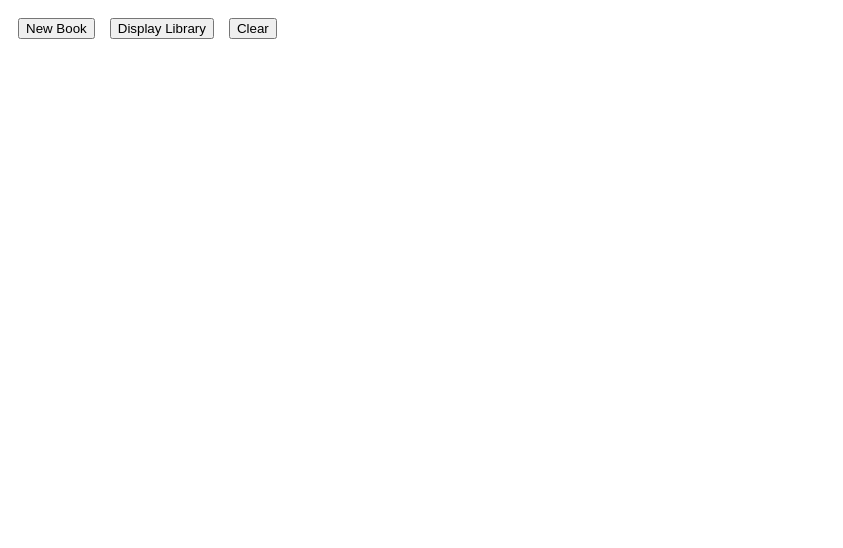
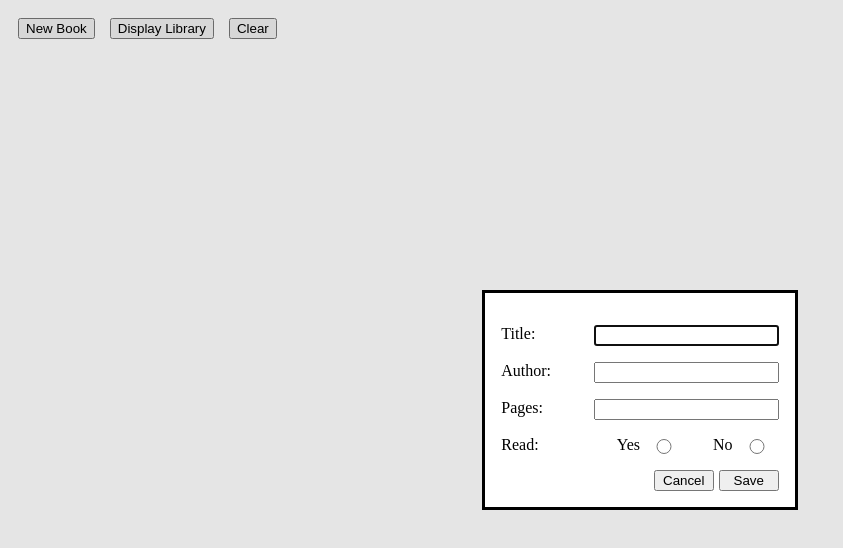
Before and after one commit to Pietro-GAS/odin-library, a plain HTML site: page index.html in a window 1280 px wide. Both pictures are taken after a click on the button "New Book". Shown: the whole page, without its empty margins (0-843 px from the left). Drawn offline with Linux system fonts and the light colour scheme.

Commit message:
Add new book form

```diff
--- a/css/style.css
+++ b/css/style.css
@@ -34,3 +34,45 @@
     align-self: center;
     justify-self: end;
 }
+
+#new-book p {
+    display: grid;
+    grid-template: 1fr / 1fr 0.5fr 0.5fr 0.5fr 0.5fr;
+}
+
+#new-book .label {
+    grid-column: 1 / 2;
+}
+
+#new-book .input {
+    grid-column: 2 / -1;
+}
+
+.buttons {
+    display:flex;
+    justify-content: flex-end;
+    gap: 5px;
+}
+
+label#book-read-yes {
+    grid-column: 2 / 3;
+    justify-self: end;
+}
+
+input#book-read-yes {
+    grid-column: 3 / 4;
+}
+
+label#book-read-no {
+    grid-column: 4 / 5;
+    justify-self: end;
+}
+
+input#book-read-no {
+    grid-column: 5 / 6;
+}
+
+#button-save,
+#button-cancel {
+    width: 60px;
+}
--- a/index.html
+++ b/index.html
@@ -9,6 +9,33 @@
 <body>
     <div class="commands"></div>
     <div class="container"></div>
+    <dialog id="new-book">
+        <form id="new-book-form" method="dialog">
+            <p>
+                <label class="label" for="book-title">Title:</label>
+                <input class="input" id="book-title" name="book-title" type="text">
+            </p>
+            <p>
+                <label class="label" for="book-author">Author:</label>
+                <input class="input" id="book-author" name="book-author" type="text">
+            </p>
+            <p>
+                <label class="label" for="book-pages">Pages:</label>
+                <input class="input" id="book-pages" name="book-pages" type="text">
+            </p>
+            <p>
+                <label class="label">Read:</label>
+                <label for="book-read-yes" id="book-read-yes">Yes</label>
+                <input id="book-read-yes" name="book-read" value="yes" type="radio">
+                <label for="book-read-no" id="book-read-no">No</label>
+                <input id="book-read-no" name="book-read" value="no" type="radio">
+            </p>
+            <div class="buttons">
+                <button id="button-cancel" name="button-cancel" type="reset">Cancel</button>
+                <button id="button-save" name="button-save" type="submit">Save</button>
+            </div>
+        </form>
+    </dialog>
     <script src="./scripts/script.js" defer></script>
 </body>
 </html>
--- a/scripts/script.js
+++ b/scripts/script.js
@@ -1,6 +1,9 @@
 const body = document.querySelector("body");
 const commands = document.querySelector(".commands")
 const container = document.querySelector(".container");
+const dialog = document.getElementById("new-book");
+dialog.returnValue = "newBook";
+const form = document.getElementById("new-book-form");
 
 const myLibrary = [];
 
@@ -16,6 +19,8 @@ const btnClear = document.createElement("button");
 btnClear.setAttribute("class", "btn-clear");
 btnClear.textContent = "Clear";
 
+const btnCancel = document.getElementById("button-cancel");
+const btnSave = document.getElementById("button-save");
 
 commands.appendChild(btnNew);
 commands.appendChild(btnDisplay);
@@ -28,6 +33,17 @@ btnDisplay.addEventListener("click", () => {
 btnClear.addEventListener("click", () => {
     clear();
 })
+
+btnNew.addEventListener("click", () => {
+    newBook();
+})
+
+btnCancel.addEventListener("click", () => {
+    dialog.close("bookNotAdded");
+})
+
+btnSave.addEventListener("click", mySave, false);
+
 
 function Book(title, author, pages, read) {
     if (!new.target) {
@@ -109,3 +125,27 @@ function clear() {
 function checkId(object, id) {
     return object.id == id;
 }
+
+function newBook() {
+    dialog.showModal();
+}
+
+function mySave(event) {
+    const text = "Submit default function disabled.";
+    console.log(text);
+
+    const formData = new FormData(form);
+    const formDataClean = Object.fromEntries(formData);
+
+    const title = formDataClean["book-title"];
+    const author = formDataClean["book-author"];
+    const pages = formDataClean["book-pages"];
+    const read = formDataClean["book-read"];
+
+    addBookToLibrary(title, author, pages, read);
+    displayBooks();
+    form.reset();
+    dialog.close("newBookAdded");
+
+    event.preventDefault();
+}
```
